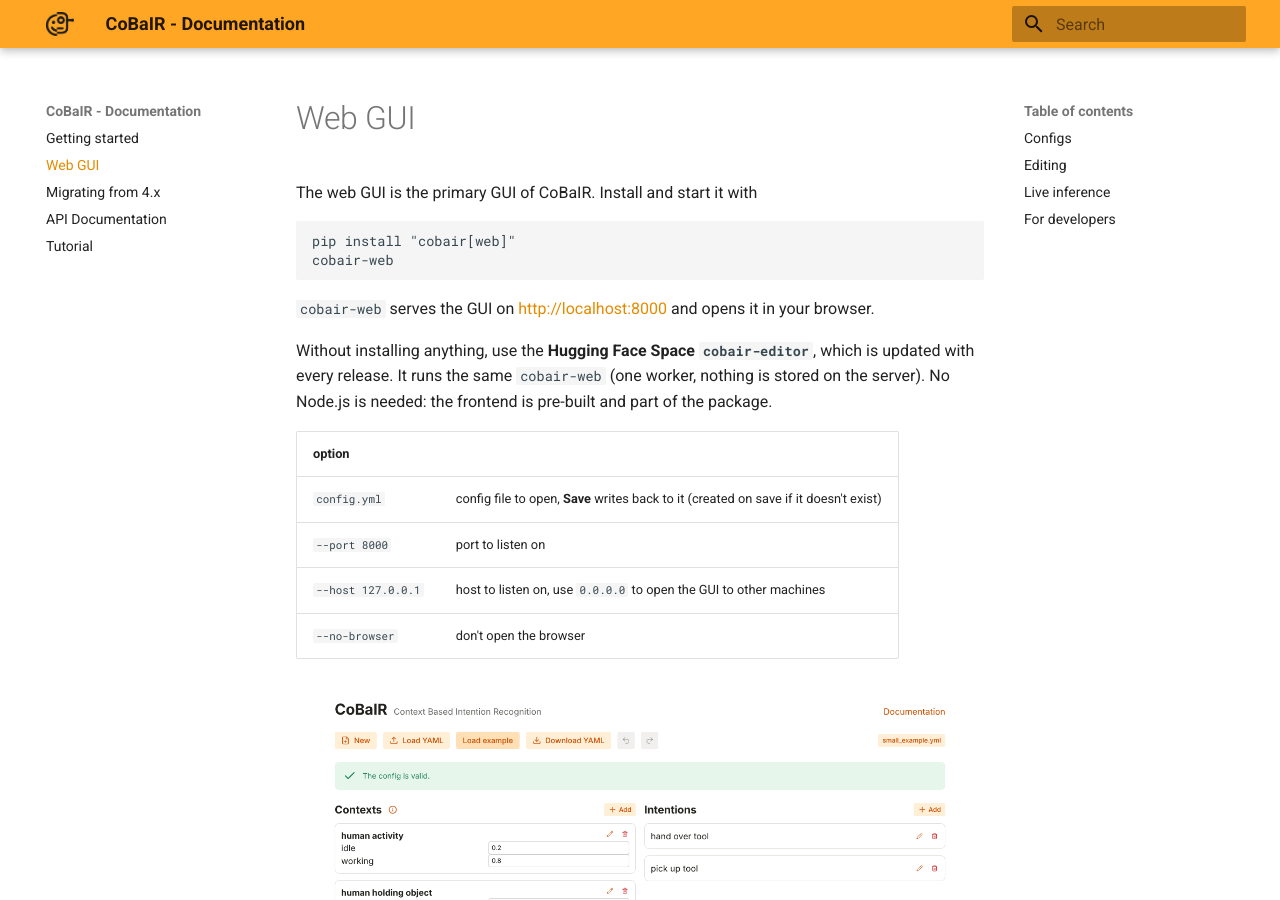
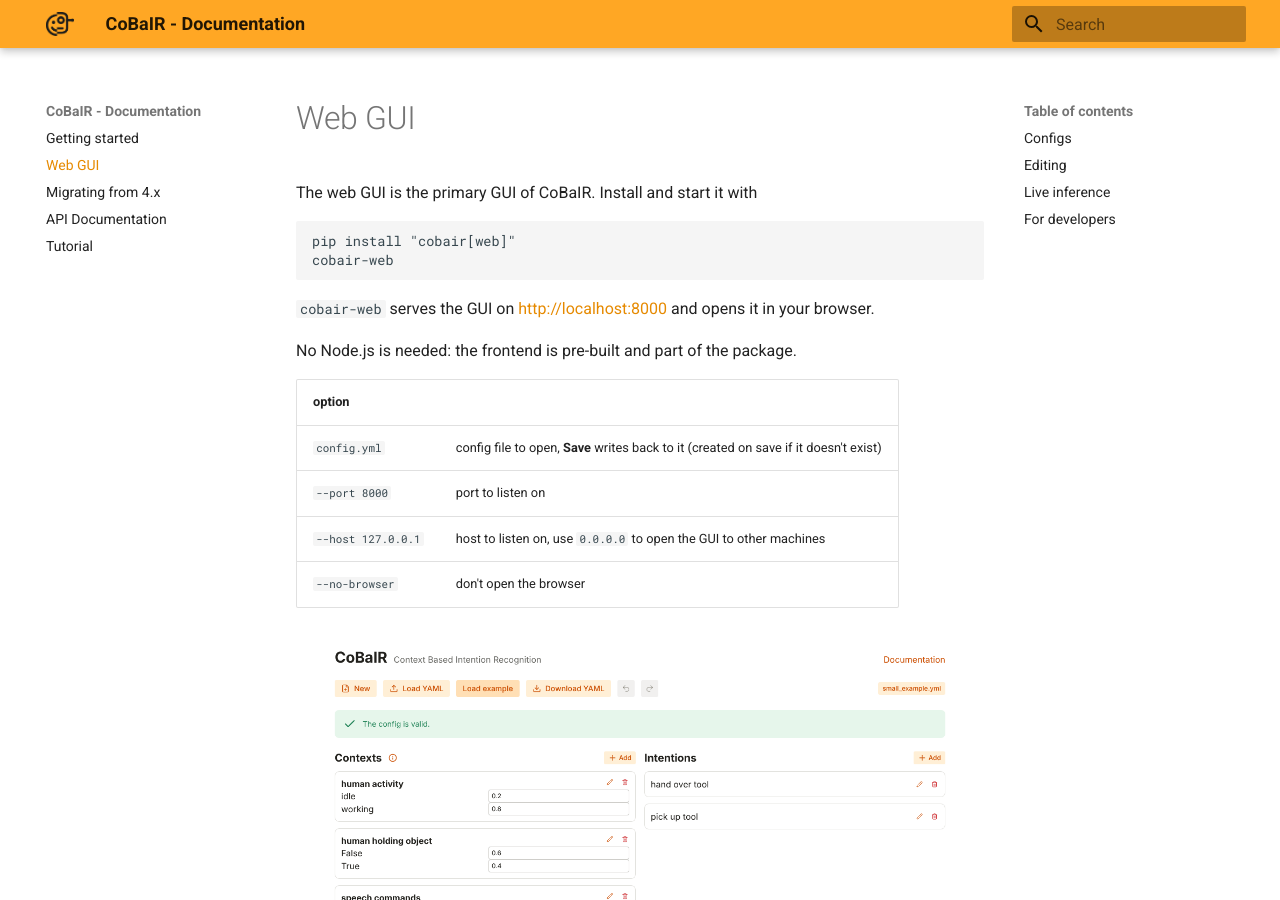
Before and after one commit to dfki-ric/CoBaIR, an MkDocs documentation site: the page built from docs/WebGUI.md, in a window 1280 px wide and 900 px high. Built offline with MkDocs 1.6.1 and Material for MkDocs 9.7.7, drawn with Linux system fonts in a browser that asks for light colours.

Commit message:
Prepare release 5.0.0 without a hosted web GUI (#237)
Remove the Hugging Face Space from README, docs and CONTRIBUTING,
start deploy_space only manually and move the changelog to 5.0.0.

Co-Authored-By: Claude Opus 5.5 <noreply@anthropic.com>

```diff
--- a/docs/WebGUI.md
+++ b/docs/WebGUI.md
@@ -9,8 +9,6 @@ cobair-web
 
 `cobair-web` serves the GUI on <http://localhost:8000> and opens it in your browser.
 
-Without installing anything, use the **Hugging Face Space `cobair-editor`**, which is updated with every release.
-It runs the same `cobair-web` (one worker, nothing is stored on the server).
 No Node.js is needed: the frontend is pre-built and part of the package.
 
 | option | |
```
Also changed, not shown: CHANGELOG.md (+4 -2 lines), CONTRIBUTING.md (+1 -5 lines), README.md (+0 -1 lines), 1 other file.
